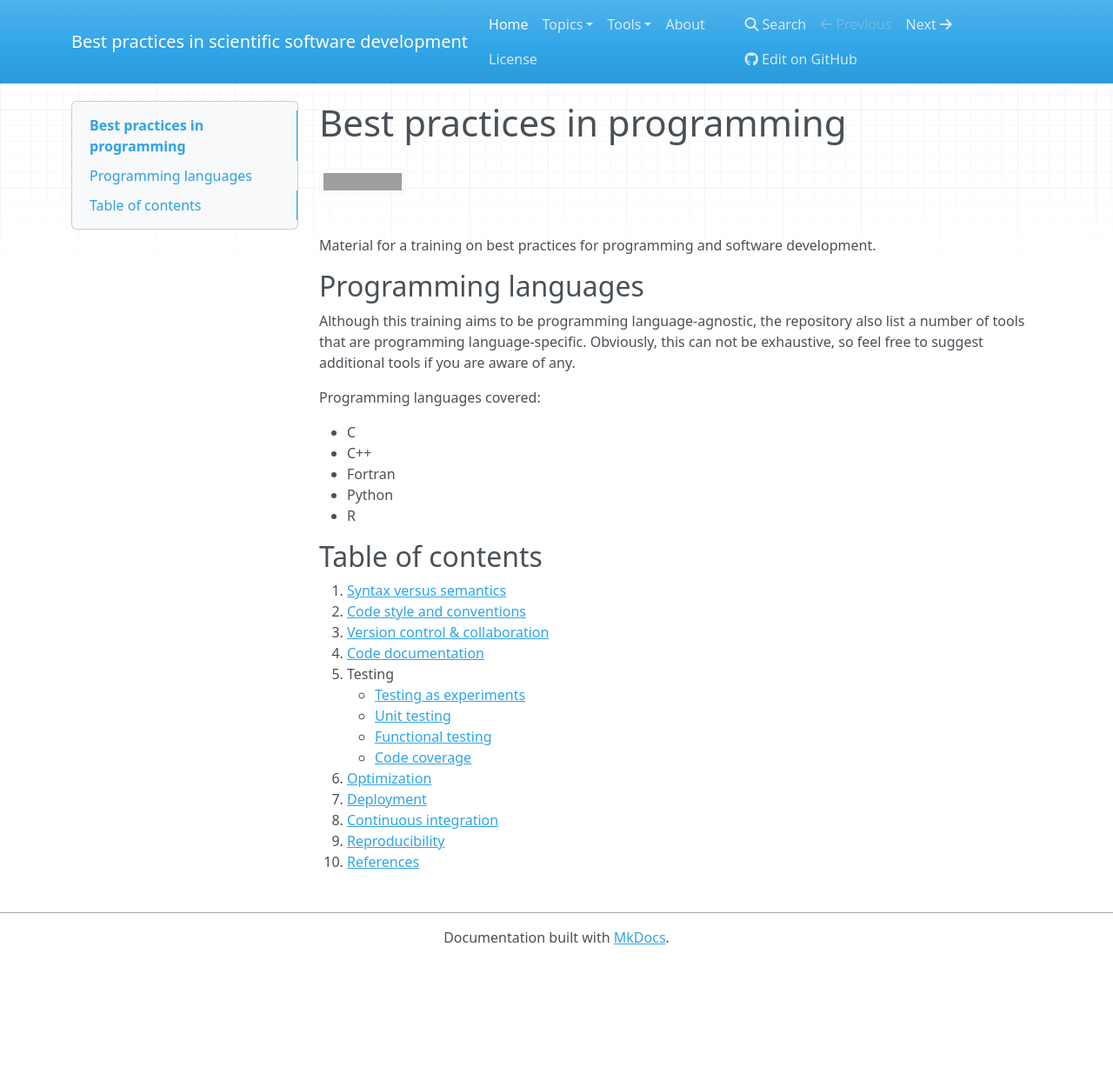
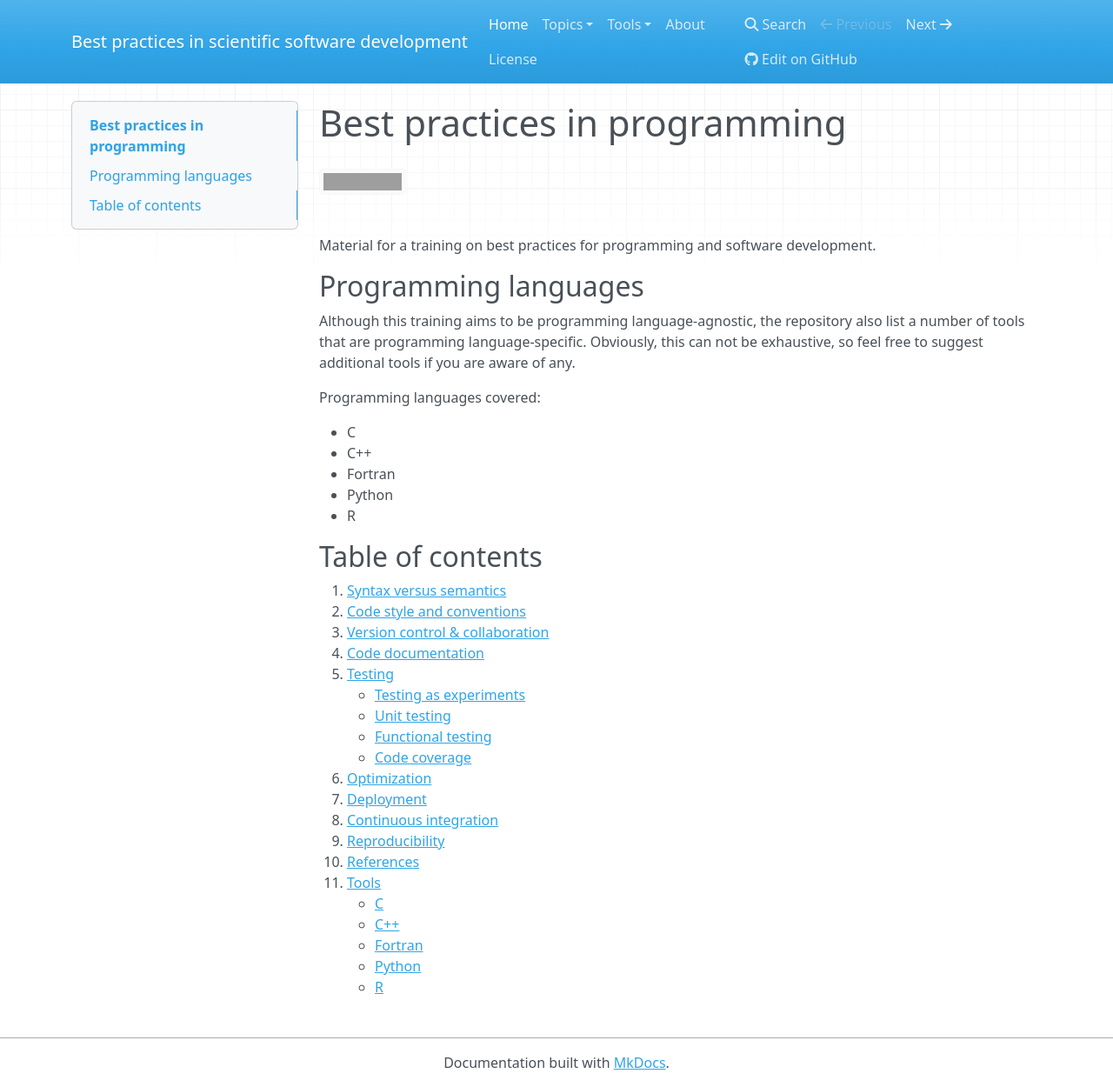
Before and after one commit to gjbex/Best-practices-for-scientific-computing, an MkDocs documentation site: the page built from docs/index.md, in a window 1280 px wide and 1250 px high. Shown: the whole window at 87% size. Built offline with MkDocs 1.6.1, drawn with Linux system fonts in a browser that asks for light colours; nearby versions of some CDN libraries; grey boxes are pictures that could not be loaded.

Commit message:
Add tools and fix langing page for testing

```diff
--- a/docs/index.md
+++ b/docs/index.md
@@ -28,7 +28,7 @@ Programming languages covered:
   1. [Code style and conventions](code_style.md)
   1. [Version control & collaboration](version_control.md)
   1. [Code documentation](documentation.md)
-  1. Testing
+  1. [Testing](testing/testing.md)
      * [Testing as experiments](testing/testing_as_experiments.md)
      * [Unit testing](testing/unit_testing.md)
      * [Functional testing](testing/functional_testing.md)
@@ -38,3 +38,9 @@ Programming languages covered:
   1. [Continuous integration](continuous_integration.md)
   1. [Reproducibility](reproducibility.md)
   1. [References](references.md)
+  1. [Tools](tools/index.md)
+     * [C](tools/C.md)
+     * [C++](tools/C-plus-plus.md)
+     * [Fortran](tools/Fortran.md)
+     * [Python](tools/Python.md)
+     * [R](tools/R.md)
```
